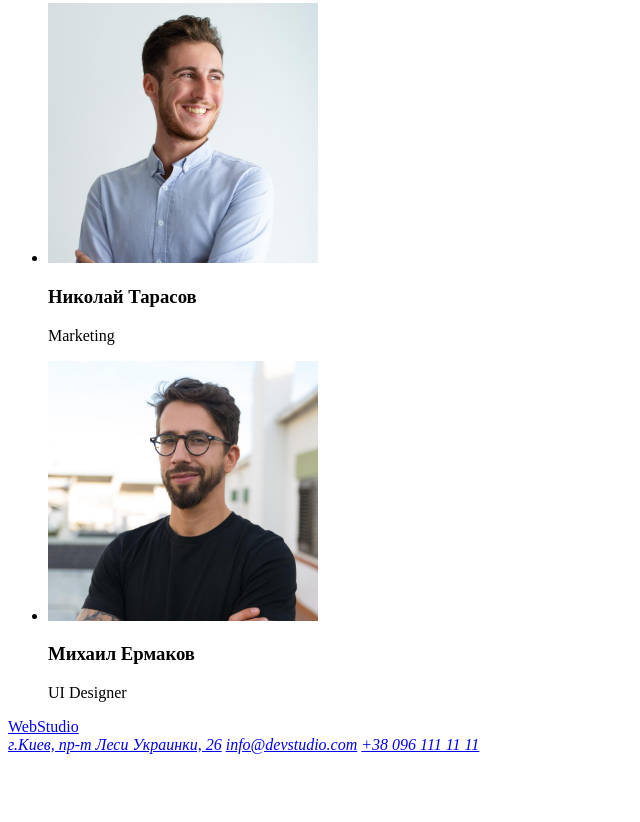
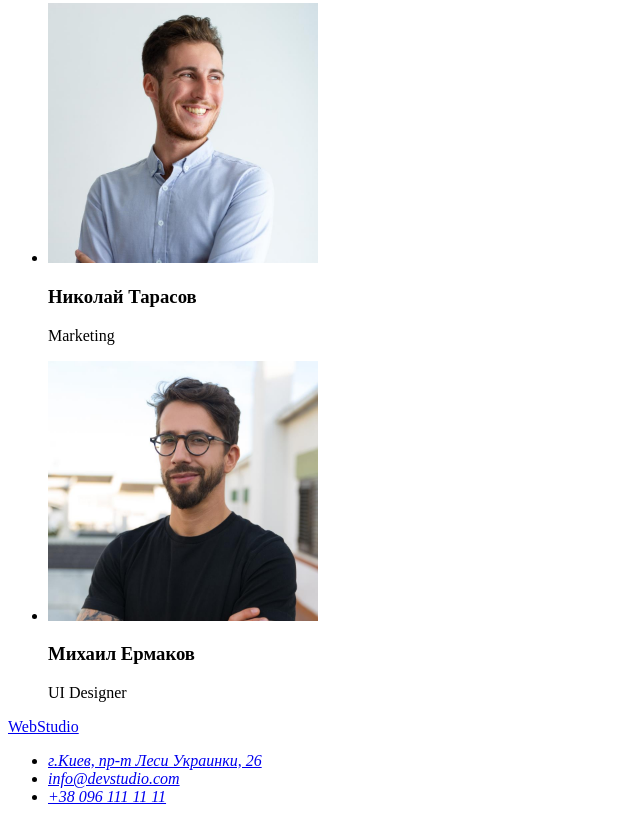
Before and after one commit to Namayki/goit-markup-hw-01, a plain HTML site: page index.html in a window 1280 px wide. Shown: the part 2285-3107 px from the top of the page, without its empty margins (0-640 px from the left). Before the commit the page ends 3047 px from the top, so only its background shows below. Drawn offline with Linux system fonts and the light colour scheme.

Commit message:
address-list-1

```diff
--- a/index.html
+++ b/index.html
@@ -140,10 +140,12 @@
     <footer>
       <a href="logo">WebStudio</a>
       <address>
-        <a href="г.Киев,пр-тЛесиУкраинки,26"
-          >г.Киев, пр-т Леси Украинки, 26</a>
-        <a href="info@devstudio.com">info@devstudio.com</a>
-        <a href="tel:+380961111111">+38 096 111 11 11</a>
+        <ul>
+        <li><a href="г.Киев,пр-тЛесиУкраинки,26"
+          >г.Киев, пр-т Леси Украинки, 26</a></li>
+          <li><a href="info@devstudio.com">info@devstudio.com</a></li>
+          <li><a href="tel:+380961111111">+38 096 111 11 11</a></li>
+        </ul>
       </address>
     </footer>
 
```
